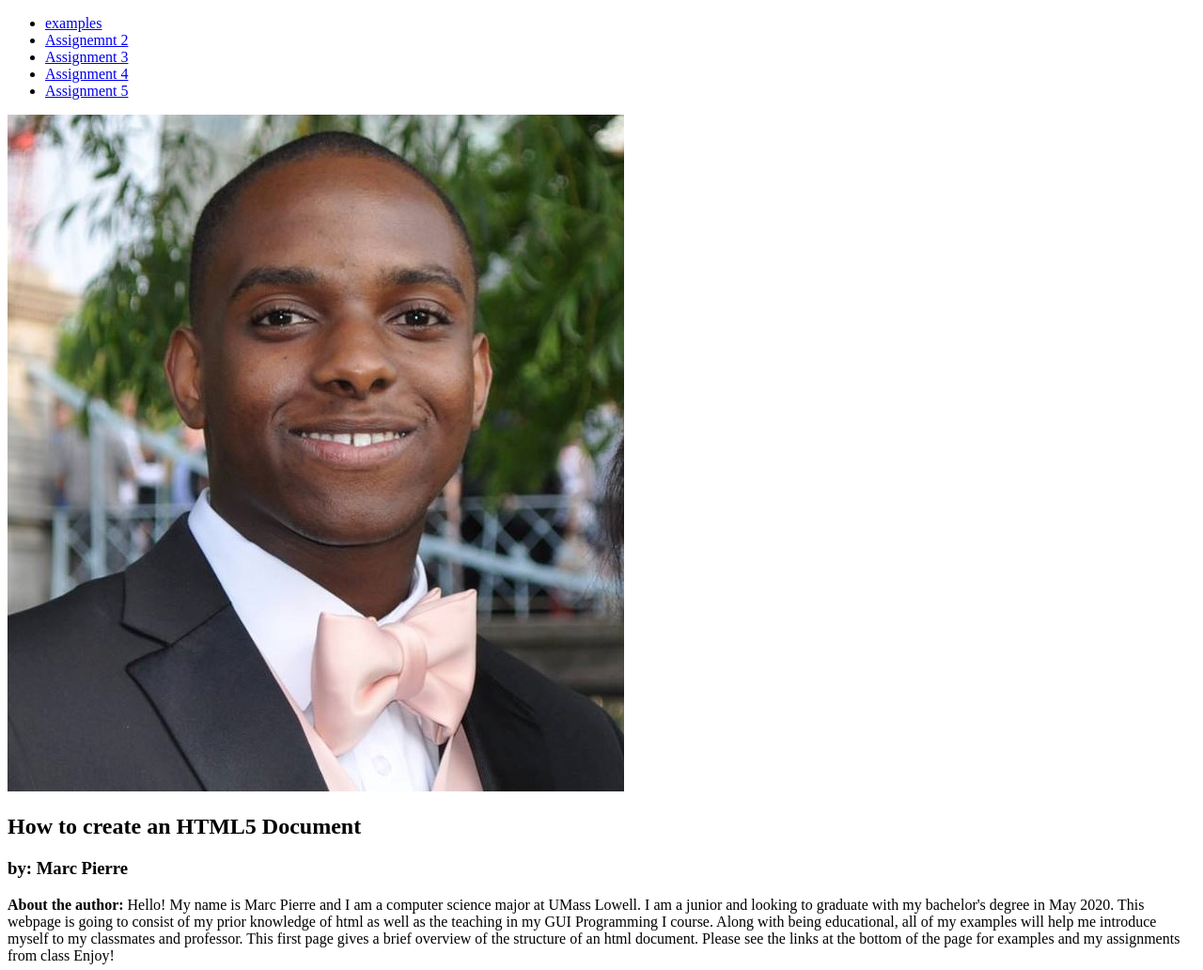
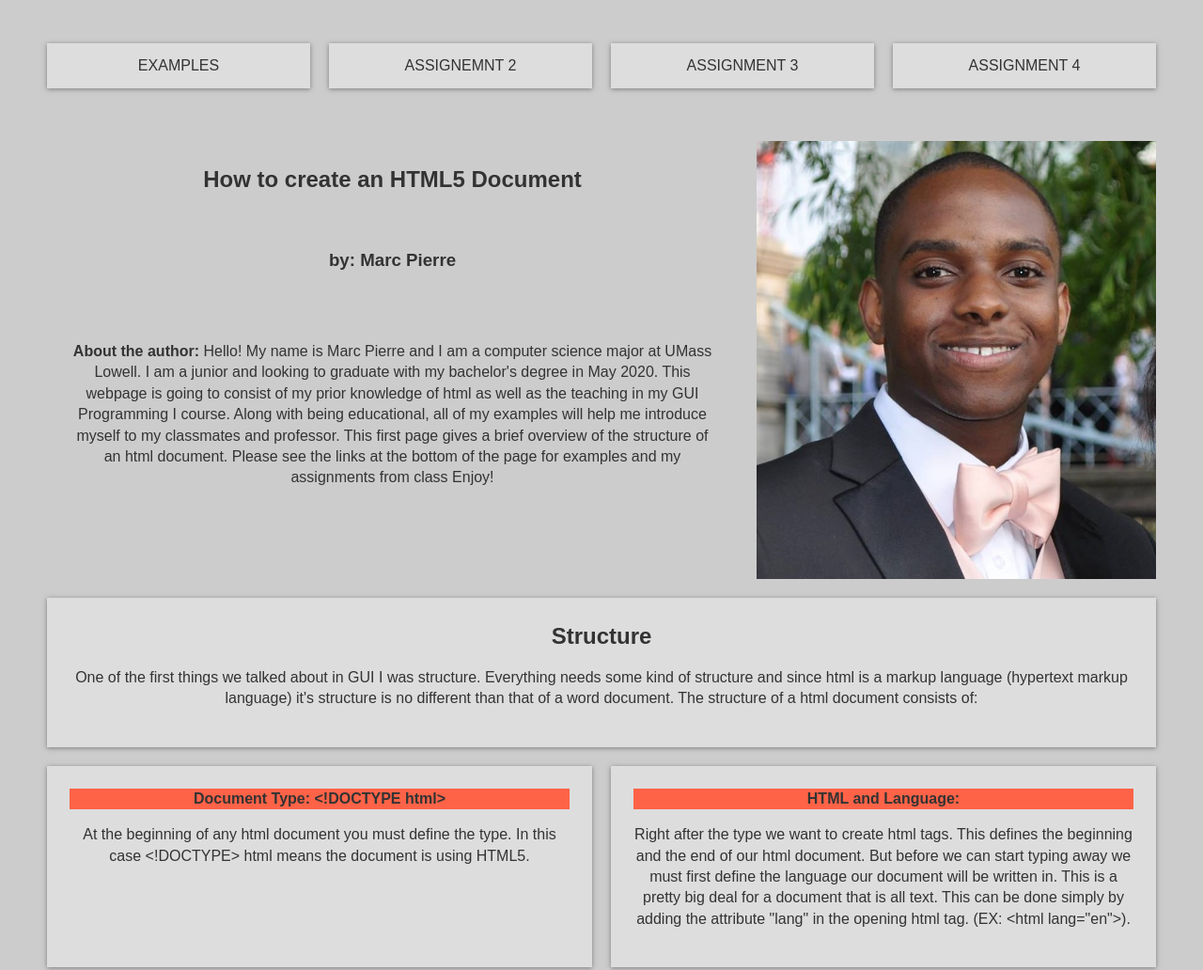
Before and after one commit to Marcsllite/GUIProgramming, a plain HTML site: page index.html in a window 1280 px wide. Shown: the top 1032 px of the page at 94% size. Drawn offline with Linux system fonts and the light colour scheme; a small style sheet from the web is missing.

Commit message:
Update index.html

```diff
--- a/index.html
+++ b/index.html
@@ -17,7 +17,7 @@
 <head>
   <meta charset="UTF-8">
   <meta name="viewport" content="width=device-width, initial-scale=1.0">
-  <link rel="stylesheet" href="https://github.com/Marcsllite/GUIProgramming/css/assign4style.css"> <!-- Linking Stylesheet -->
+  <link rel="stylesheet" href="css/assign4style.css"> <!-- Linking Stylesheet -->
   <title>GUIAssignment 4: Assignment 2 with CSS</title> <!-- Adding a title to document tab  -->
 </head>
 <body>
```
